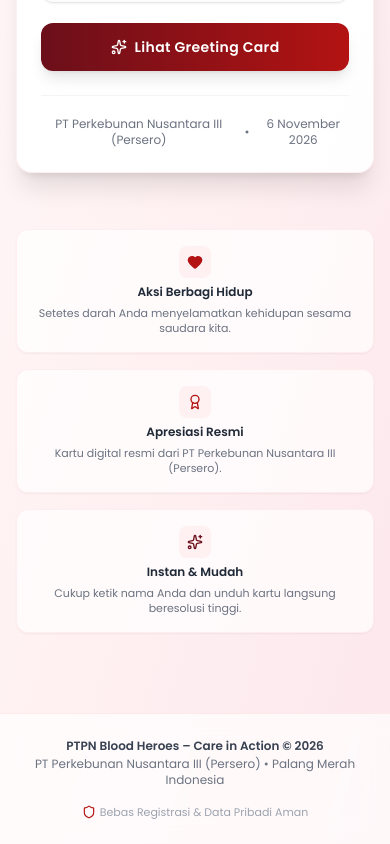
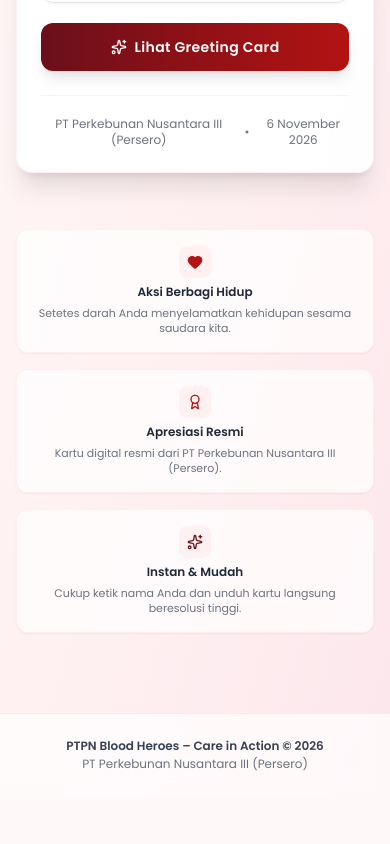
Before and after one commit to allyssasry/ptpn-blood-heroes-cards, a Next.js app: page / in a window 390 px wide. Shown: the part 532-1376 px from the top of the page. After the commit the page ends 1328 px from the top, so only its background shows below. Built offline with nearby package versions, Linux system fonts and the light colour scheme; no server answers; the database is empty.

Commit message:
feat: optimize responsive viewport and footer branding

```diff
--- a/src/app/layout.tsx
+++ b/src/app/layout.tsx
@@ -1,4 +1,4 @@
-import type { Metadata } from "next";
+import type { Metadata, Viewport } from "next";
 import { Poppins, Montserrat } from "next/font/google";
 import "./globals.css";
 
@@ -15,6 +15,13 @@ const montserrat = Montserrat({
   variable: "--font-montserrat",
   display: "swap",
 });
+
+export const viewport: Viewport = {
+  width: "device-width",
+  initialScale: 1,
+  maximumScale: 5,
+  themeColor: "#6B0F1A",
+};
 
 export const metadata: Metadata = {
   metadataBase: new URL(
--- a/src/components/LandingPage.tsx
+++ b/src/components/LandingPage.tsx
@@ -146,14 +146,7 @@ export const LandingPage: React.FC = () => {
             <p className="font-semibold text-gray-700">
               PTPN Blood Heroes – Care in Action © 2026
             </p>
-            <p>PT Perkebunan Nusantara III (Persero) • Palang Merah Indonesia</p>
-          </div>
-
-          <div className="flex items-center gap-4 text-[11px] text-gray-400">
-            <span className="flex items-center gap-1">
-              <Shield className="w-3.5 h-3.5 text-ptpn-blood" />
-              Bebas Registrasi & Data Pribadi Aman
-            </span>
+            <p>PT Perkebunan Nusantara III (Persero) </p>
           </div>
         </div>
       </footer>
```
Also changed, not shown: 2 other files (tests, documents, lock files or other folders).
